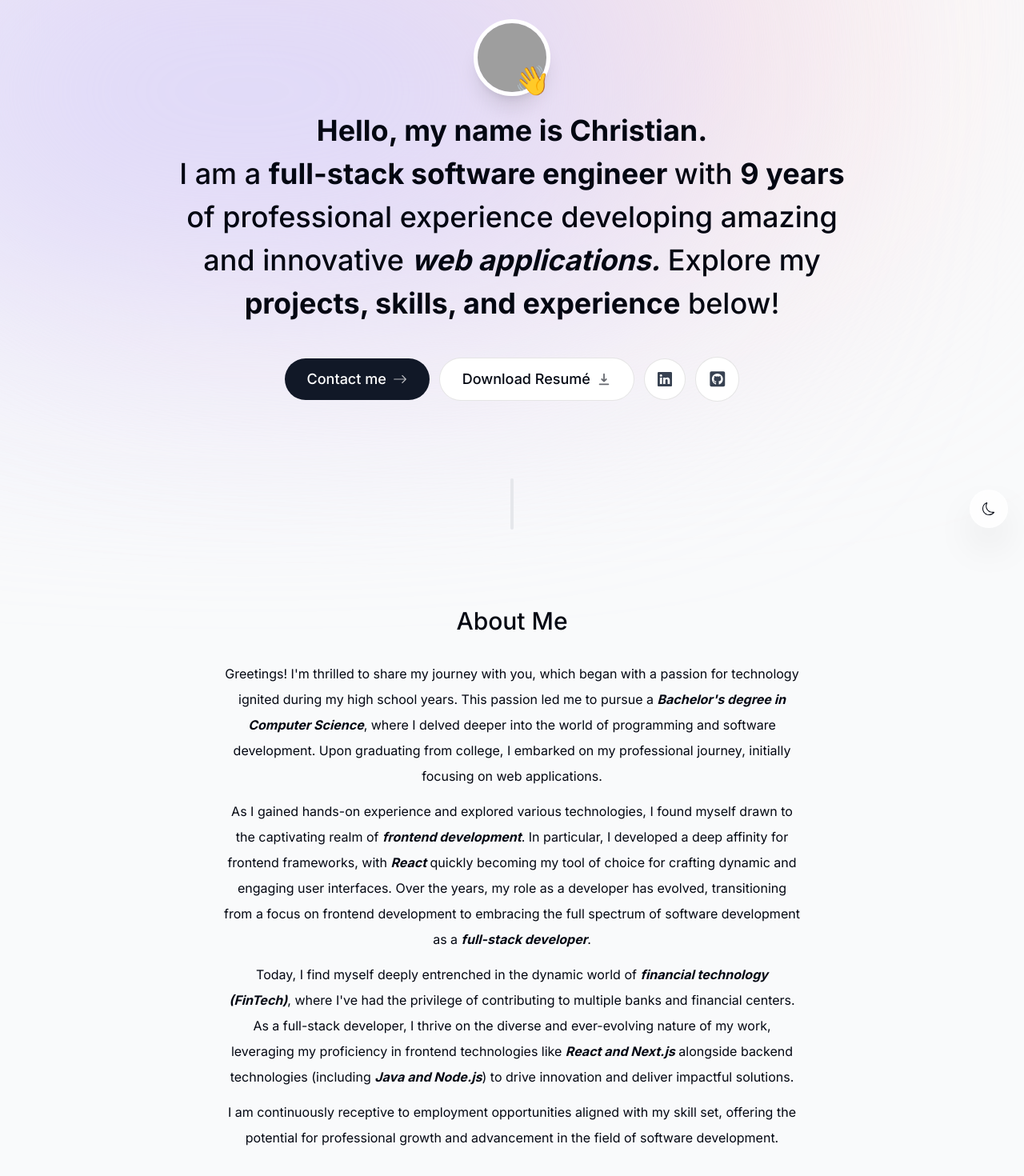
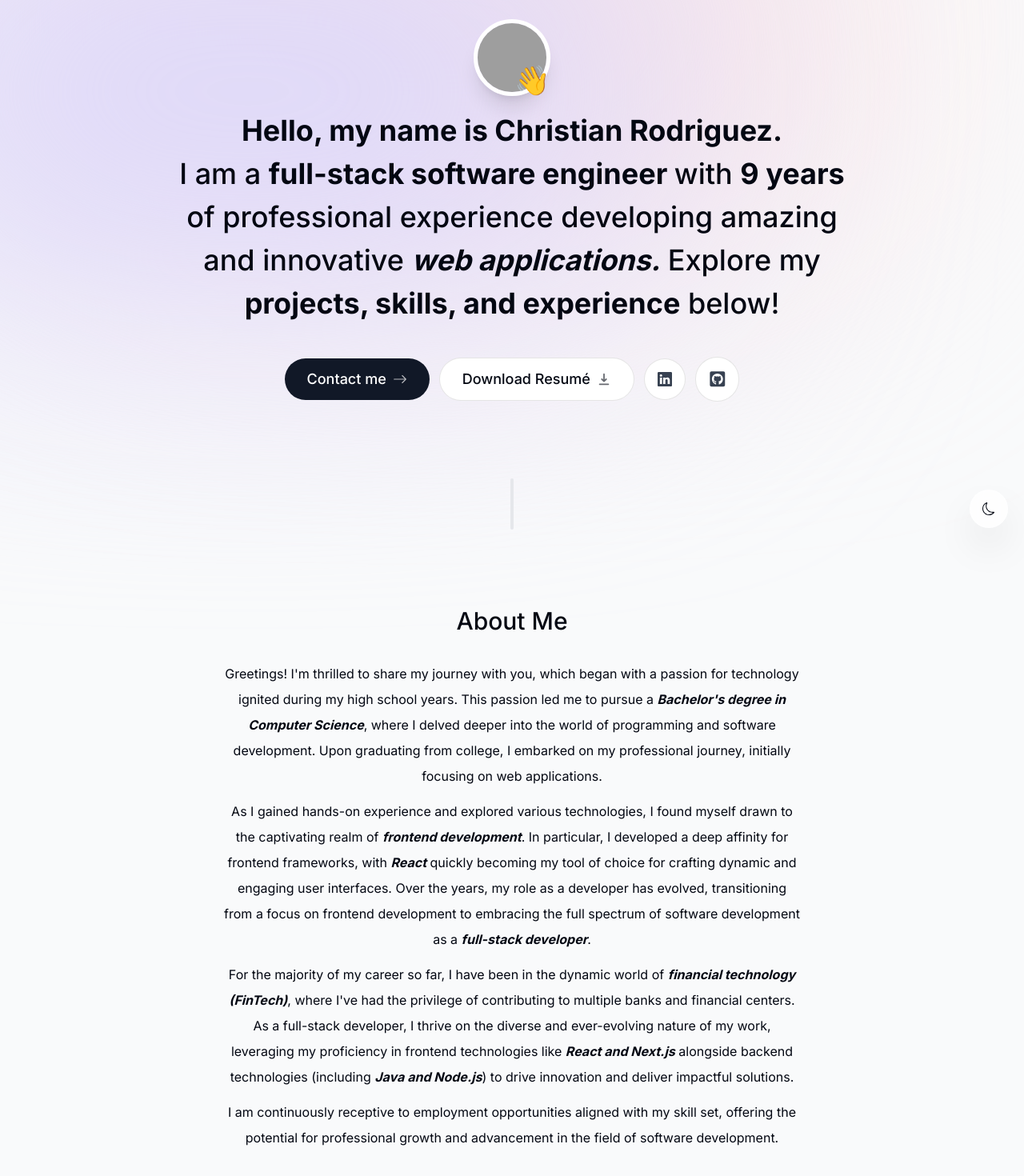
Before and after one commit to RodChris/ctr_portfolio, a Next.js app: page / in a window 1280 px wide. Shown: the part 120-1590 px from the top of the page at 80% size. Built offline with nearby package versions, Linux system fonts and the light colour scheme; no server answers; grey boxes are pictures that could not be loaded.

Commit message:
Updated resume and about section

```diff
--- a/components/About.tsx
+++ b/components/About.tsx
@@ -33,7 +33,7 @@ const About = () => {
                 <span className="font-bold italic">full-stack developer</span>.
             </p>
             <p className="mb-3">
-                Today, I find myself deeply entrenched in the dynamic world of{" "}
+                For the majority of my career so far, I have been in the dynamic world of{" "}
                 <span className="font-bold italic">financial technology (FinTech)</span>, where I&apos;ve had the privilege of contributing to multiple banks and financial centers.
                 As a full-stack developer, I thrive on the diverse and ever-evolving nature of my work, leveraging my proficiency in frontend technologies like{" "}
                 <span className="font-bold italic">React and Next.js</span> alongside backend technologies (including{" "}
--- a/components/Intro.tsx
+++ b/components/Intro.tsx
@@ -66,7 +66,7 @@ const Intro = () => {
                 initial={{ opacity: 0, y: 100 }}
                 animate={{ opacity: 1, y: 0 }}
             >
-                <span className="font-bold">Hello, my name is Christian.</span><br />I am a{" "}
+                <span className="font-bold">Hello, my name is Christian Rodriguez.</span><br />I am a{" "}
                 <span className="font-bold">full-stack software engineer </span>with{" "}
                 <span className="font-bold">9 years</span> of professional experience developing amazing and innovative{" "}
                 <span className="font-bold italic">web applications.</span> Explore my{" "}
@@ -96,7 +96,7 @@ const Intro = () => {
 
                 <a
                     className="group bg-white px-7 py-3 flex items-center gap-2 rounded-full outline-none focus:scale-110 hover:scale-110 active:scale-105 transition cursor-pointer borderBlack dark:bg-white/10"
-                    href="/Resume.pdf"
+                    href="/Christian_Rodriguez_Resume.pdf"
                     download
                 >
                     Download Resumé{" "}
```
Also changed, not shown: 2 other files (tests, documents, lock files or other folders).
